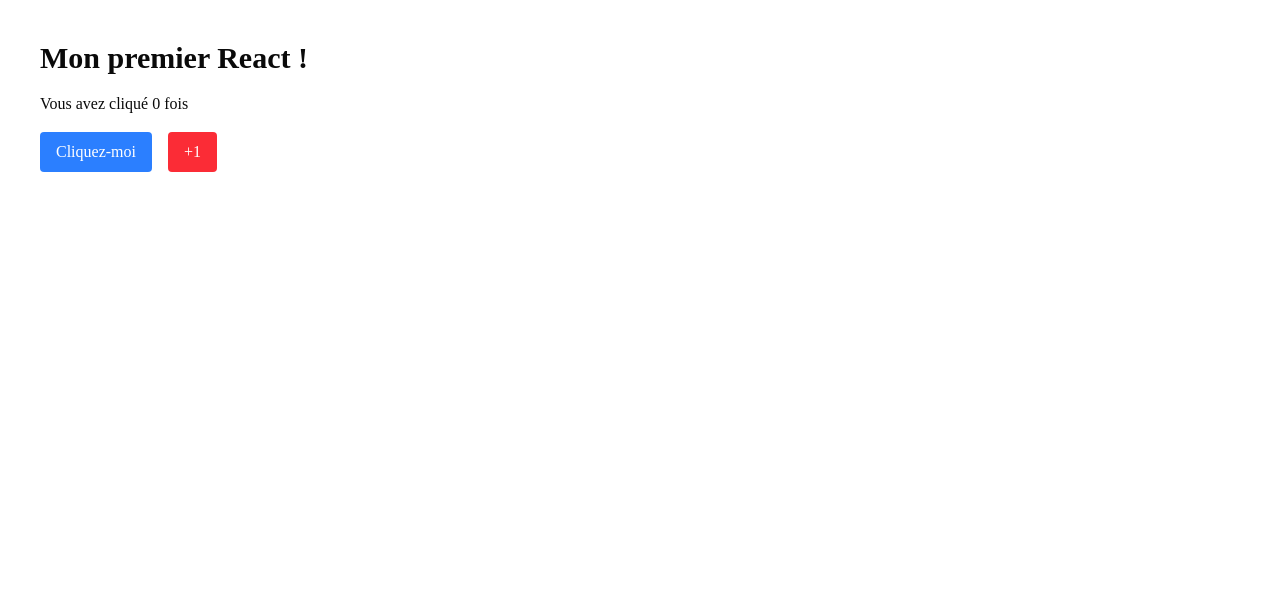
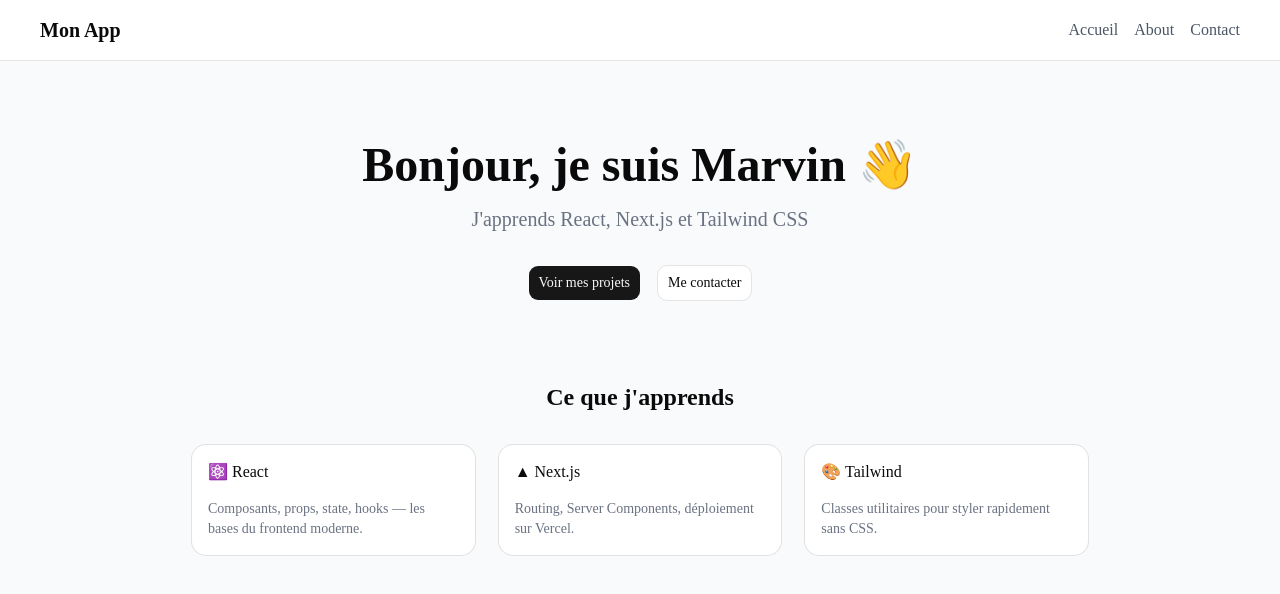
Before and after one commit to bluejava4002/my-app, a Next.js app: page / in a window 1280 px wide. Shown: the top 594 px of the page. Built offline with nearby package versions, Linux system fonts and the light colour scheme.

Commit message:
Page accueil avec shadcn

```diff
--- a/app/page.tsx
+++ b/app/page.tsx
@@ -1,28 +1,71 @@
-"use client"
-import { useState } from "react"
+import { Button } from "@/components/ui/button"
+import { Card, CardContent, CardHeader, CardTitle } from "@/components/ui/card"
 
-// Un petit composant bouton
-function Bouton({ texte }: { texte: string }) {
+export default function Home() {
   return (
-    <button className="bg-blue-500 text-white px-4 py-2 rounded">
-      {texte}
-    </button>
-  )
-}
+    <main className="min-h-screen bg-gray-50">
 
-// La page principale
-export default function Home() {
-  const [compteur, setCompteur] = useState(0)
+      {/* Header */}
+      <header className="bg-white border-b px-10 py-4 flex justify-between items-center">
+        <h1 className="text-xl font-bold">Mon App</h1>
+        <nav className="flex gap-4">
+          <a href="/" className="text-gray-600 hover:text-black">Accueil</a>
+          <a href="/about" className="text-gray-600 hover:text-black">About</a>
+          <a href="/contact" className="text-gray-600 hover:text-black">Contact</a>
+        </nav>
+      </header>
 
-  return (
-    <main className="p-10">
-      <h1 className="text-3xl font-bold mb-4">Mon premier React !</h1>
-      <p className="mb-4">Vous avez cliqué {compteur} fois</p>
-      <Bouton texte="Cliquez-moi" />
-      <button onClick={() => setCompteur(compteur + 1)}
-        className="ml-4 bg-red-500 text-white px-4 py-2 rounded">
-        +1
-      </button>
+      {/* Hero */}
+      <section className="text-center py-20 px-10">
+        <h2 className="text-5xl font-bold mb-4">Bonjour, je suis Marvin 👋</h2>
+        <p className="text-gray-500 text-xl mb-8">
+          {"J'apprends React, Next.js et Tailwind CSS"}
+        </p>
+        <div className="flex gap-4 justify-center">
+          <Button size="lg">Voir mes projets</Button>
+          <Button size="lg" variant="outline">Me contacter</Button>
+        </div>
+      </section>
+
+      {/* Cards */}
+      <section className="px-10 pb-20">
+        <h3 className="text-2xl font-bold text-center mb-8">Ce que j'apprends</h3>
+        <div className="grid grid-cols-1 md:grid-cols-3 gap-6 max-w-4xl mx-auto">
+          <Card>
+            <CardHeader>
+              <CardTitle>⚛️ React</CardTitle>
+            </CardHeader>
+            <CardContent>
+              <p className="text-gray-500">
+                {"Composants, props, state, hooks — les bases du frontend moderne."}
+              </p>
+            </CardContent>
+          </Card>
+
+          <Card>
+            <CardHeader>
+              <CardTitle>▲ Next.js</CardTitle>
+            </CardHeader>
+            <CardContent>
+              <p className="text-gray-500">
+                {"Routing, Server Components, déploiement sur Vercel."}
+              </p>
+            </CardContent>
+          </Card>
+
+          <Card>
+            <CardHeader>
+              <CardTitle>🎨 Tailwind</CardTitle>
+            </CardHeader>
+            <CardContent>
+              <p className="text-gray-500">
+                {"Classes utilitaires pour styler rapidement sans CSS."}
+              </p>
+            </CardContent>
+          </Card>
+        </div>
+      </section>
+
     </main>
   )
 }
--- /dev/null
+++ b/components/ui/card.tsx
@@ -0,0 +1,103 @@
+import * as React from "react"
+
+import { cn } from "@/lib/utils"
+
+function Card({
+  className,
+  size = "default",
+  ...props
+}: React.ComponentProps<"div"> & { size?: "default" | "sm" }) {
+  return (
+    <div
+      data-slot="card"
+      data-size={size}
+      className={cn(
+        "group/card flex flex-col gap-4 overflow-hidden rounded-xl bg-card py-4 text-sm text-card-foreground ring-1 ring-foreground/10 has-data-[slot=card-footer]:pb-0 has-[>img:first-child]:pt-0 data-[size=sm]:gap-3 data-[size=sm]:py-3 data-[size=sm]:has-data-[slot=card-footer]:pb-0 *:[img:first-child]:rounded-t-xl *:[img:last-child]:rounded-b-xl",
+        className
+      )}
+      {...props}
+    />
+  )
+}
+
+function CardHeader({ className, ...props }: React.ComponentProps<"div">) {
+  return (
+    <div
+      data-slot="card-header"
+      className={cn(
+        "group/card-header @container/card-header grid auto-rows-min items-start gap-1 rounded-t-xl px-4 group-data-[size=sm]/card:px-3 has-data-[slot=card-action]:grid-cols-[1fr_auto] has-data-[slot=card-description]:grid-rows-[auto_auto] [.border-b]:pb-4 group-data-[size=sm]/card:[.border-b]:pb-3",
+        className
+      )}
+      {...props}
+    />
+  )
+}
+
+function CardTitle({ className, ...props }: React.ComponentProps<"div">) {
+  return (
+    <div
+      data-slot="card-title"
+      className={cn(
+        "text-base leading-snug font-medium group-data-[size=sm]/card:text-sm",
+        className
+      )}
+      {...props}
+    />
+  )
+}
+
+function CardDescription({ className, ...props }: React.ComponentProps<"div">) {
+  return (
+    <div
+      data-slot="card-description"
+      className={cn("text-sm text-muted-foreground", className)}
+      {...props}
+    />
+  )
+}
+
+function CardAction({ className, ...props }: React.ComponentProps<"div">) {
+  return (
+    <div
+      data-slot="card-action"
+      className={cn(
+        "col-start-2 row-span-2 row-start-1 self-start justify-self-end",
+        className
+      )}
+      {...props}
+    />
+  )
+}
+
+function CardContent({ className, ...props }: React.ComponentProps<"div">) {
+  return (
+    <div
+      data-slot="card-content"
+      className={cn("px-4 group-data-[size=sm]/card:px-3", className)}
+      {...props}
+    />
+  )
+}
+
+function CardFooter({ className, ...props }: React.ComponentProps<"div">) {
+  return (
+    <div
+      data-slot="card-footer"
+      className={cn(
+        "flex items-center rounded-b-xl border-t bg-muted/50 p-4 group-data-[size=sm]/card:p-3",
+        className
+      )}
+      {...props}
+    />
+  )
+}
+
+export {
+  Card,
+  CardHeader,
+  CardFooter,
+  CardTitle,
+  CardAction,
+  CardDescription,
+  CardContent,
+}
--- /dev/null
+++ b/components/ui/dialog.tsx
@@ -0,0 +1,165 @@
+"use client"
+
+import * as React from "react"
+import { Dialog as DialogPrimitive } from "radix-ui"
+
+import { cn } from "@/lib/utils"
+import { Button } from "@/components/ui/button"
+import { XIcon } from "lucide-react"
+
+function Dialog({
+  ...props
+}: React.ComponentProps<typeof DialogPrimitive.Root>) {
+  return <DialogPrimitive.Root data-slot="dialog" {...props} />
+}
+
+function DialogTrigger({
+  ...props
+}: React.ComponentProps<typeof DialogPrimitive.Trigger>) {
+  return <DialogPrimitive.Trigger data-slot="dialog-trigger" {...props} />
+}
+
+function DialogPortal({
+  ...props
+}: React.ComponentProps<typeof DialogPrimitive.Portal>) {
+  return <DialogPrimitive.Portal data-slot="dialog-portal" {...props} />
+}
+
+function DialogClose({
+  ...props
+}: React.ComponentProps<typeof DialogPrimitive.Close>) {
+  return <DialogPrimitive.Close data-slot="dialog-close" {...props} />
+}
+
+function DialogOverlay({
+  className,
+  ...props
+}: React.ComponentProps<typeof DialogPrimitive.Overlay>) {
+  return (
+    <DialogPrimitive.Overlay
+      data-slot="dialog-overlay"
+      className={cn(
+        "fixed inset-0 isolate z-50 bg-black/10 duration-100 supports-backdrop-filter:backdrop-blur-xs data-open:animate-in data-open:fade-in-0 data-closed:animate-out data-closed:fade-out-0",
+        className
+      )}
+      {...props}
+    />
+  )
+}
+
+function DialogContent({
+  className,
+  children,
+  showCloseButton = true,
+  ...props
+}: React.ComponentProps<typeof DialogPrimitive.Content> & {
+  showCloseButton?: boolean
+}) {
+  return (
+    <DialogPortal>
+      <DialogOverlay />
+      <DialogPrimitive.Content
+        data-slot="dialog-content"
+        className={cn(
+          "fixed top-1/2 left-1/2 z-50 grid w-full max-w-[calc(100%-2rem)] -translate-x-1/2 -translate-y-1/2 gap-4 rounded-xl bg-background p-4 text-sm ring-1 ring-foreground/10 duration-100 outline-none sm:max-w-sm data-open:animate-in data-open:fade-in-0 data-open:zoom-in-95 data-closed:animate-out data-closed:fade-out-0 data-closed:zoom-out-95",
+          className
+        )}
+        {...props}
+      >
+        {children}
+        {showCloseButton && (
+          <DialogPrimitive.Close data-slot="dialog-close" asChild>
+            <Button
+              variant="ghost"
+              className="absolute top-2 right-2"
+              size="icon-sm"
+            >
+              <XIcon
+              />
+              <span className="sr-only">Close</span>
+            </Button>
+          </DialogPrimitive.Close>
+        )}
+      </DialogPrimitive.Content>
+    </DialogPortal>
+  )
+}
+
+function DialogHeader({ className, ...props }: React.ComponentProps<"div">) {
+  return (
+    <div
+      data-slot="dialog-header"
+      className={cn("flex flex-col gap-2", className)}
+      {...props}
+    />
+  )
+}
+
+function DialogFooter({
+  className,
+  showCloseButton = false,
+  children,
+  ...props
+}: React.ComponentProps<"div"> & {
+  showCloseButton?: boolean
+}) {
+  return (
+    <div
+      data-slot="dialog-footer"
+      className={cn(
+        "-mx-4 -mb-4 flex flex-col-reverse gap-2 rounded-b-xl border-t bg-muted/50 p-4 sm:flex-row sm:justify-end",
+        className
+      )}
+      {...props}
+    >
+      {children}
+      {showCloseButton && (
+        <DialogPrimitive.Close asChild>
+          <Button variant="outline">Close</Button>
+        </DialogPrimitive.Close>
+      )}
+    </div>
+  )
+}
+
+function DialogTitle({
+  className,
+  ...props
+}: React.ComponentProps<typeof DialogPrimitive.Title>) {
+  return (
+    <DialogPrimitive.Title
+      data-slot="dialog-title"
+      className={cn("text-base leading-none font-medium", className)}
+      {...props}
+    />
+  )
+}
+
+function DialogDescription({
+  className,
+  ...props
+}: React.ComponentProps<typeof DialogPrimitive.Description>) {
+  return (
+    <DialogPrimitive.Description
+      data-slot="dialog-description"
+      className={cn(
+        "text-sm text-muted-foreground *:[a]:underline *:[a]:underline-offset-3 *:[a]:hover:text-foreground",
+        className
+      )}
+      {...props}
+    />
+  )
+}
+
+export {
+  Dialog,
+  DialogClose,
+  DialogContent,
+  DialogDescription,
+  DialogFooter,
+  DialogHeader,
+  DialogOverlay,
+  DialogPortal,
+  DialogTitle,
+  DialogTrigger,
+}
--- /dev/null
+++ b/components/ui/input.tsx
@@ -0,0 +1,19 @@
+import * as React from "react"
+
+import { cn } from "@/lib/utils"
+
+function Input({ className, type, ...props }: React.ComponentProps<"input">) {
+  return (
+    <input
+      type={type}
+      data-slot="input"
+      className={cn(
+        "h-8 w-full min-w-0 rounded-lg border border-input bg-transparent px-2.5 py-1 text-base transition-colors outline-none file:inline-flex file:h-6 file:border-0 file:bg-transparent file:text-sm file:font-medium file:text-foreground placeholder:text-muted-foreground focus-visible:border-ring focus-visible:ring-3 focus-visible:ring-ring/50 disabled:pointer-events-none disabled:cursor-not-allowed disabled:bg-input/50 disabled:opacity-50 aria-invalid:border-destructive aria-invalid:ring-3 aria-invalid:ring-destructive/20 md:text-sm dark:bg-input/30 dark:disabled:bg-input/80 dark:aria-invalid:border-destructive/50 dark:aria-invalid:ring-destructive/40",
+        className
+      )}
+      {...props}
+    />
+  )
+}
+
+export { Input }
```
